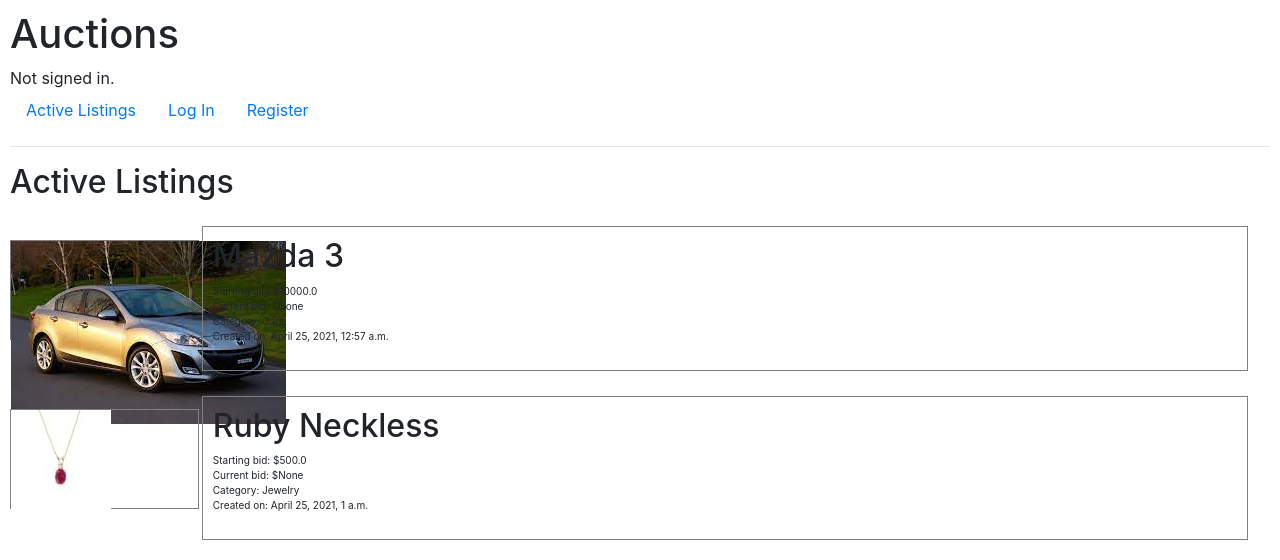
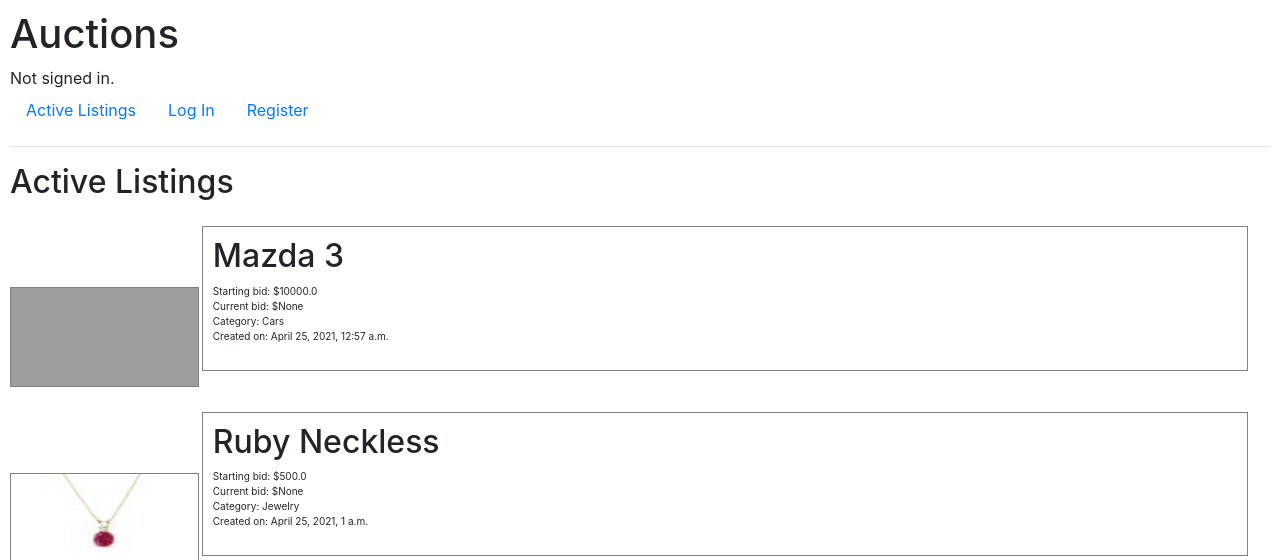
Before and after one commit to samikasasbeh/CS50W-2, a Django app: page / in a window 1280 px wide. Shown: the top 560 px of the page. Run offline with Django 3.2, Linux system fonts and the light colour scheme; data comes from the database, SQL or seed files in the repository; both versions use the stored data as it was after the commit; some libraries are stand-ins or nearby versions; grey boxes are pictures that could not be loaded.

Commit message:
Finishing the display of the images and fixing the porblems

```diff
--- a/commerce/auctions/templates/auctions/index.html
+++ b/commerce/auctions/templates/auctions/index.html
@@ -7,7 +7,8 @@
 <div class="listing">
     <div class="image">
         {% if list.image %}
-        <img src="{{list.image}}" alt="" class="liimage">
+        <img style="width: 100%;
+        height: 100%;" src="{{list.image}}" alt="">
         {% endif %}
 
     </div>
```
Also changed, not shown: commerce/db.sqlite3, commerce/images/37655.jpg (renamed from commerce/images/37655_KlRRWrI.jpg), commerce/images/mazada_3.jpg (deleted).
